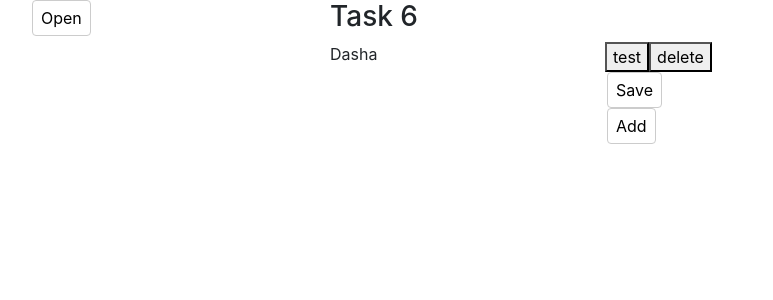
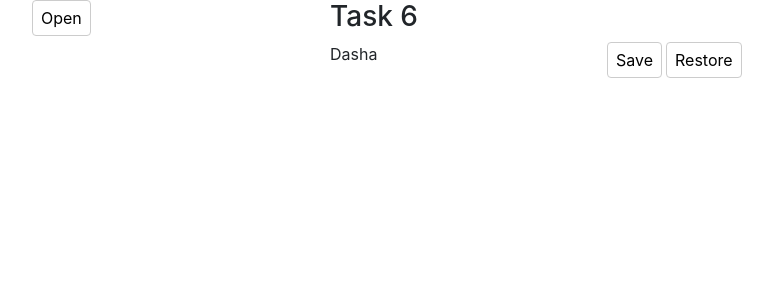
Before and after one commit to smidari/tasks, a React (Create React App) app: page /#/Junior in a window 1280 px wide. Shown: the top 300 px of the page, without its empty margins (55-828 px from the left). Built offline with nearby package versions, Linux system fonts and the light colour scheme.

Commit message:
Did the second part the Task6, added getting data for EditableSpan from LocalStorage

```diff
--- a/src/components/Task6/Task6.tsx
+++ b/src/components/Task6/Task6.tsx
@@ -3,32 +3,33 @@ import EditableSpan from "../common/EditableSpan";
 import {Col, Container, Row} from "react-bootstrap";
 import MyBtn from "../common/MyBtn/MyBtn";
 
+type StateType = {
+    name: string
+}
+
+export function saveState<T>(key: string, state: T) {
+    const stateAsString = JSON.stringify(state);
+    localStorage.setItem(key, stateAsString)
+}
+
+export function restoreState<T>(key: string, defaultState: T) {
+    const stateAsString = localStorage.getItem(key);
+    if (stateAsString !== null) defaultState = JSON.parse(stateAsString) as T;
+    return defaultState;
+}
 
 const Task6 = () => {
     let [name, setName] = useState('Dasha');
     const [valueInput, setValueInput] = useState('');
+
     const saveName = () => (setName(valueInput));
 
+    const saveStateHandler = () => saveState('name', {name: name});
 
-
-    function saveState<T> (key: string, state: T) {
-        const stateAsString = JSON.stringify(state);
-        localStorage.setItem(key, stateAsString)
-    }
-
-    function restoreState<T>(key: string, defaultState: T) {
-        const stateAsString = localStorage.getItem(key);
-        if (stateAsString !== null) defaultState = JSON.parse(stateAsString) as T;
-        return defaultState;
-    }
-    type StateType = {
-        name: string
-    }
-    function test () {
-        saveState<StateType>("test", {name: "A"})
+    const restoreNameHandler = () => {
+        const stateFromLocalStorage = restoreState('name', {name: ''});
+        setName(stateFromLocalStorage['name'])
     };
-    // получем в переменную state объект из ячейки "test" или дэфолтный объект если ячейка пуста
-    const state: StateType = restoreState<StateType>("test", {name:''});
 
     return (
         <Container>
@@ -42,11 +43,9 @@ const Task6 = () => {
                         saveValue={saveName}/>
 
                 </Col>
-                <Col md={2}>
-                    <button onClick={test}>test</button>
-                    <button onClick={test}>delete</button>
-                    <MyBtn onClick={()=>{}} nameBtn={'Save'} />
-                    <MyBtn onClick={()=>{}} nameBtn={'Add'} />
+                <Col md={4}>
+                    <MyBtn onClick={saveStateHandler} nameBtn={'Save'}/>
+                    <MyBtn onClick={restoreNameHandler} nameBtn={'Restore'}/>
                 </Col>
             </Row>
 
```
